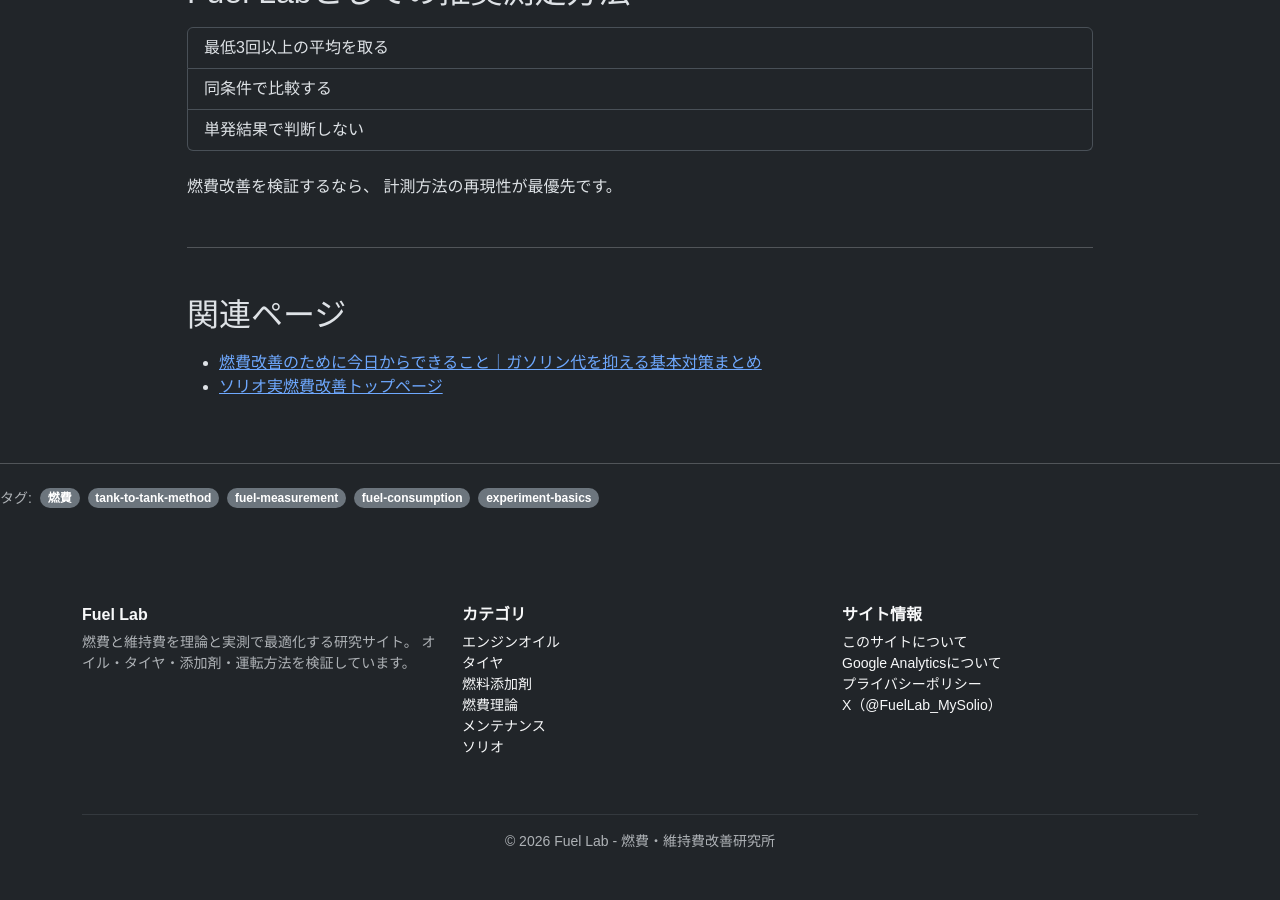
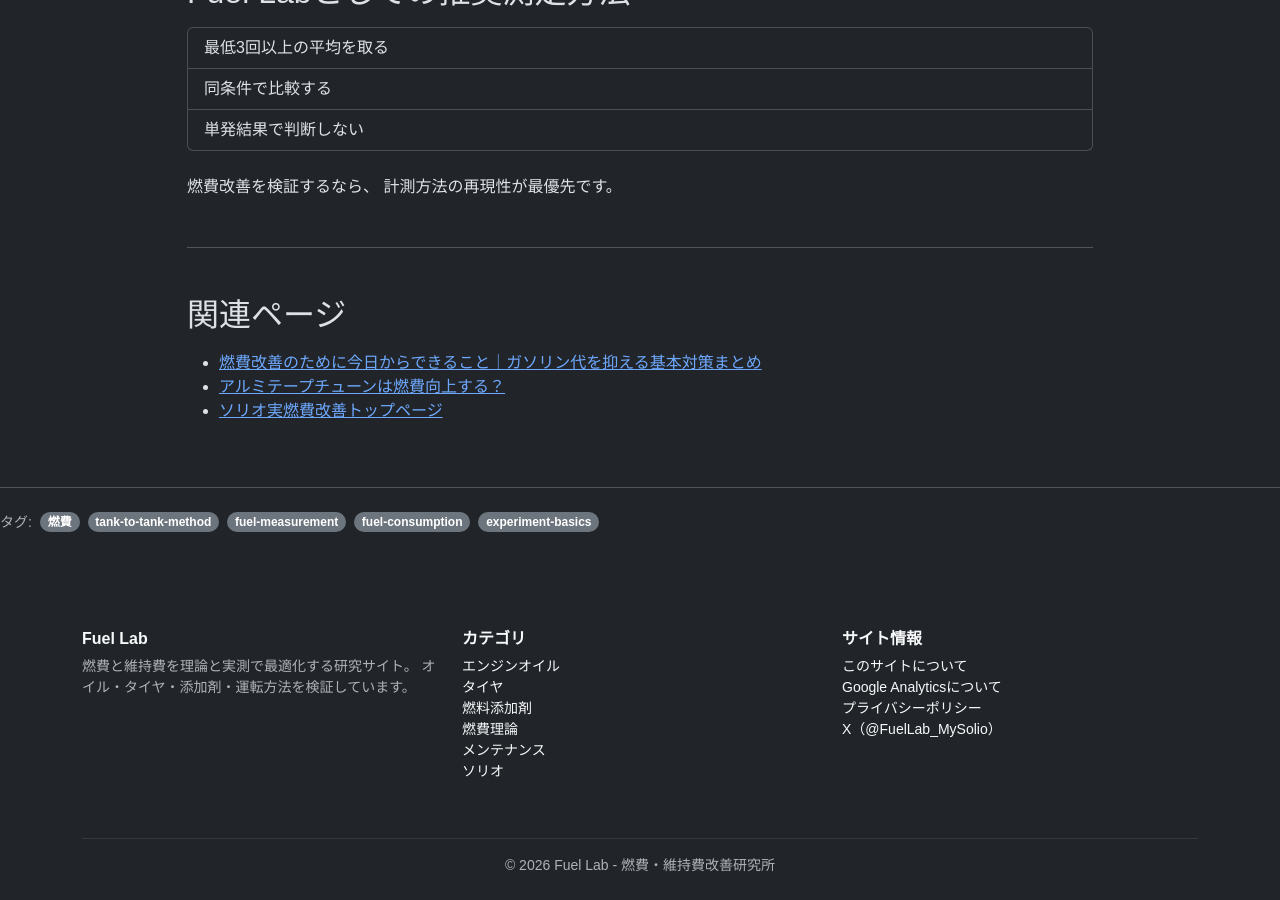
Before and after one commit to funyapar-org/fuel-lab, a Jekyll site: the page built from _knowledge/tank-to-tank-method-guide.md, in a window 1280 px wide and 900 px high, scrolled down 2227 px. Built offline with Jekyll 4.4.1, drawn with Linux system fonts in a browser that asks for light colours; before the commit the page ends 3103 px from its top, so only the background shows below that.

Commit message:
tank-to-tank-method-guide.md を更新

```diff
--- a/_knowledge/tank-to-tank-method-guide.md
+++ b/_knowledge/tank-to-tank-method-guide.md
@@ -151,6 +151,7 @@ date: 2026-02-20 09:00:00 +0900
 
       <ul>
         <li><a href="/fuel-lab/knowledge/first-action.html">燃費改善のために今日からできること｜ガソリン代を抑える基本対策まとめ</a></li>
+        <li><a href="/fuel-lab/knowledge/aluminum-tape-tune-fuel-economy.html">アルミテープチューンは燃費向上する？</a></li>
         <li><a href="/fuel-lab/solio/solio-overview.html">ソリオ実燃費改善トップページ</a></li>
       </ul>
 
```
